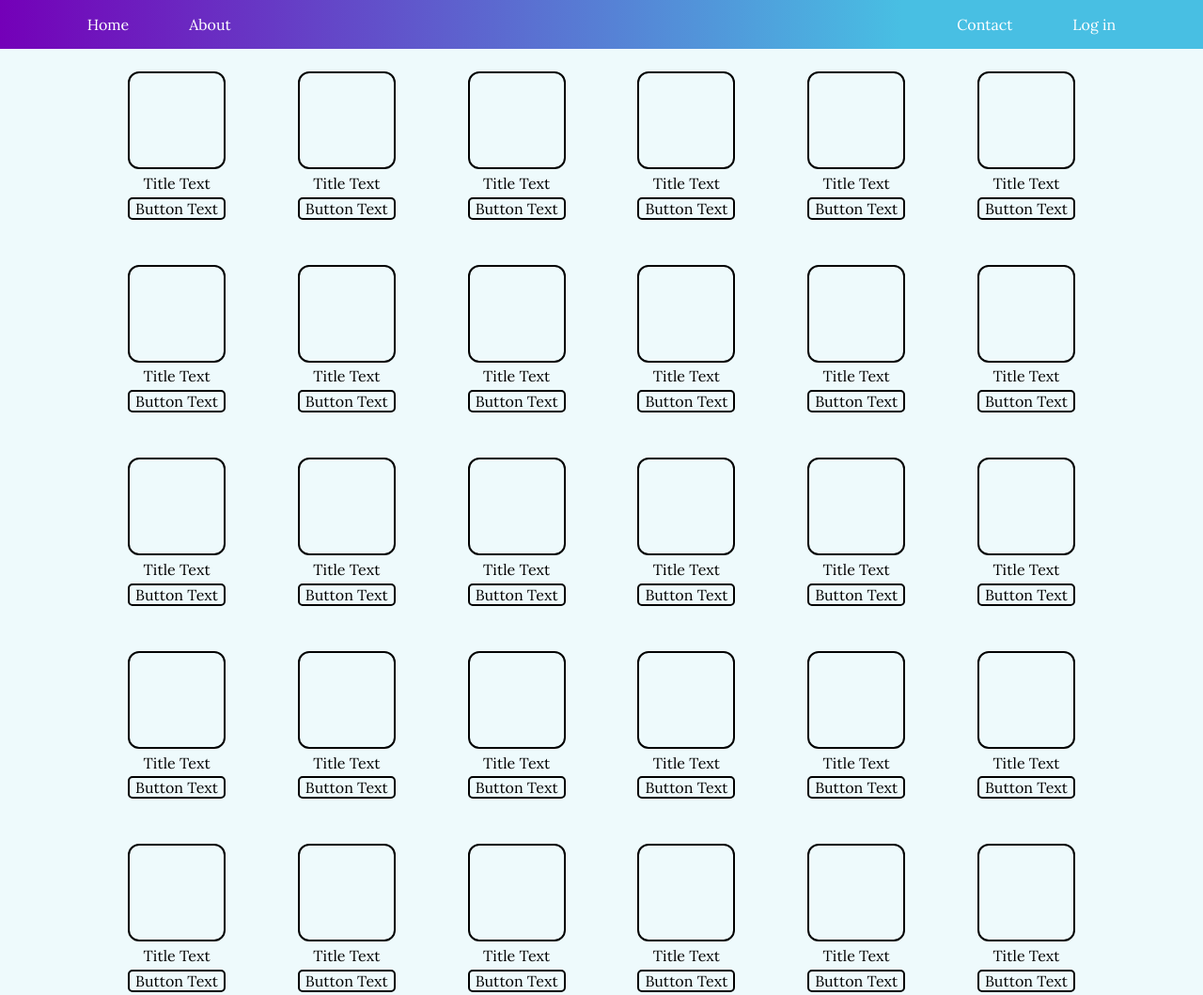
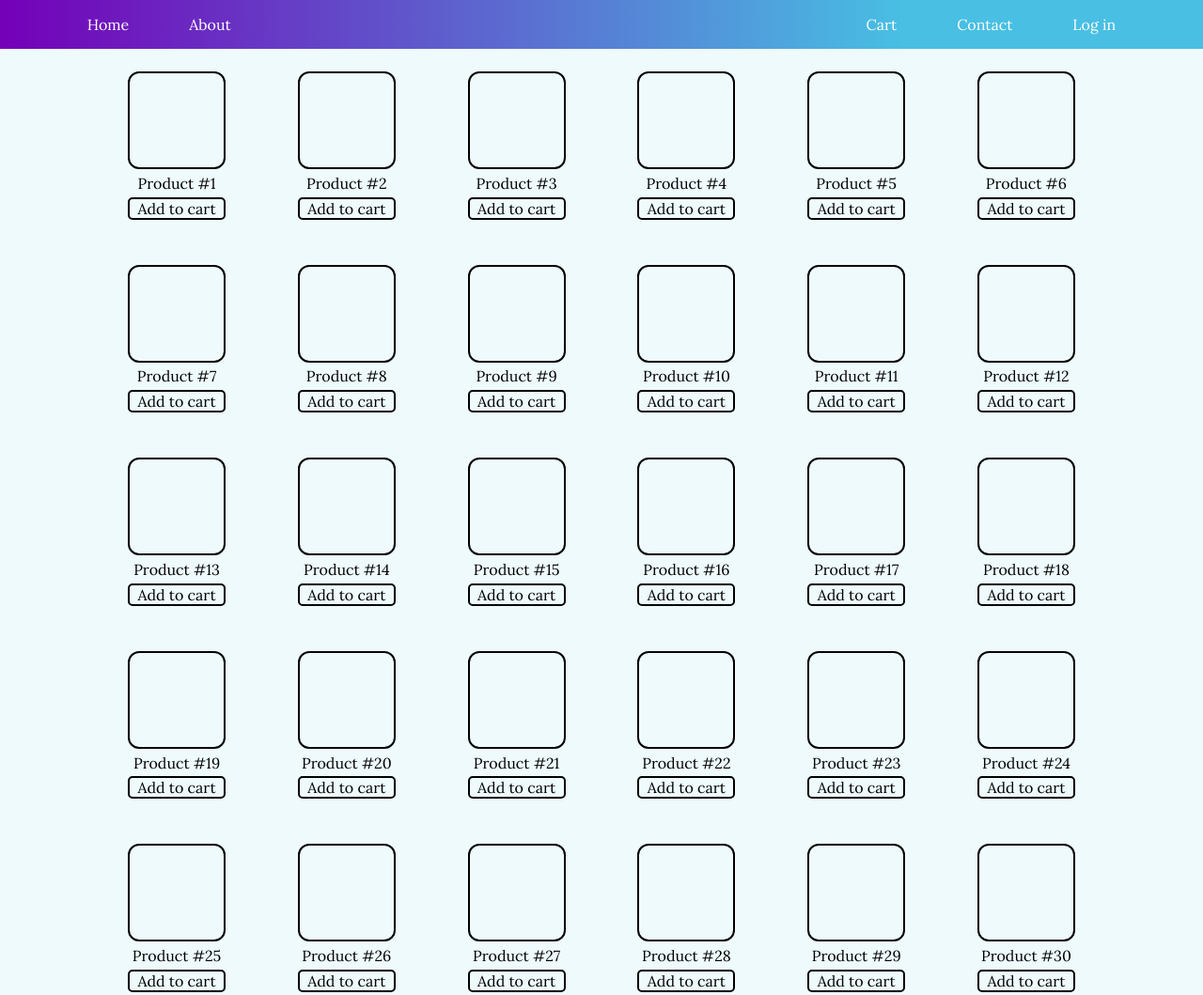
Before and after one commit to wilmxre/smartphone-store, a plain HTML site: page index.html in a window 1280 px wide. Shown: the top 1059 px of the page at 94% size. Drawn offline with Linux system fonts and the light colour scheme.

Commit message:
Refine content

```diff
--- a/index.html
+++ b/index.html
@@ -22,6 +22,7 @@
         <li><a href="#">About</a></li>
       </div>
       <div class="right">
+        <li><a href="#">Cart</a></li>
         <li><a href="#">Contact</a></li>
         <li><a href="#">Log in</a></li>
       </div>
--- a/script.js
+++ b/script.js
@@ -2,8 +2,8 @@ const content = document.querySelector('.content');
 
 const total = 32;
 
-const titleText = 'Title Text';
-let buttonText = 'Button Text';
+const titleText = 'Product #';
+let buttonText = 'Add to cart';
 
 
 for (let i = 0; i < total; i++) {
@@ -17,7 +17,7 @@ for (let i = 0; i < total; i++) {
 
   const title = document.createElement('p');
   title.classList.add('item-title');
-  title.textContent = titleText;
+  title.textContent = titleText + (i + 1);
   item.appendChild(title);
 
   const btn = document.createElement('button');
```
